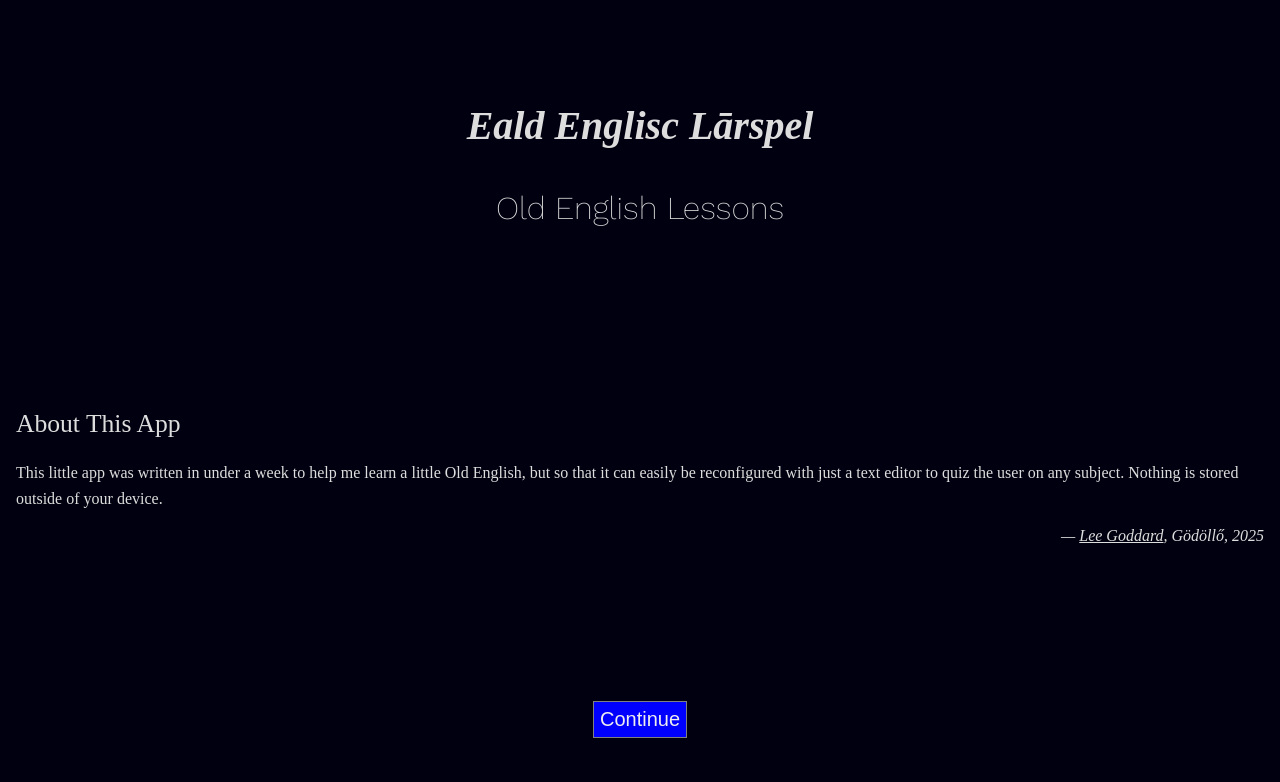
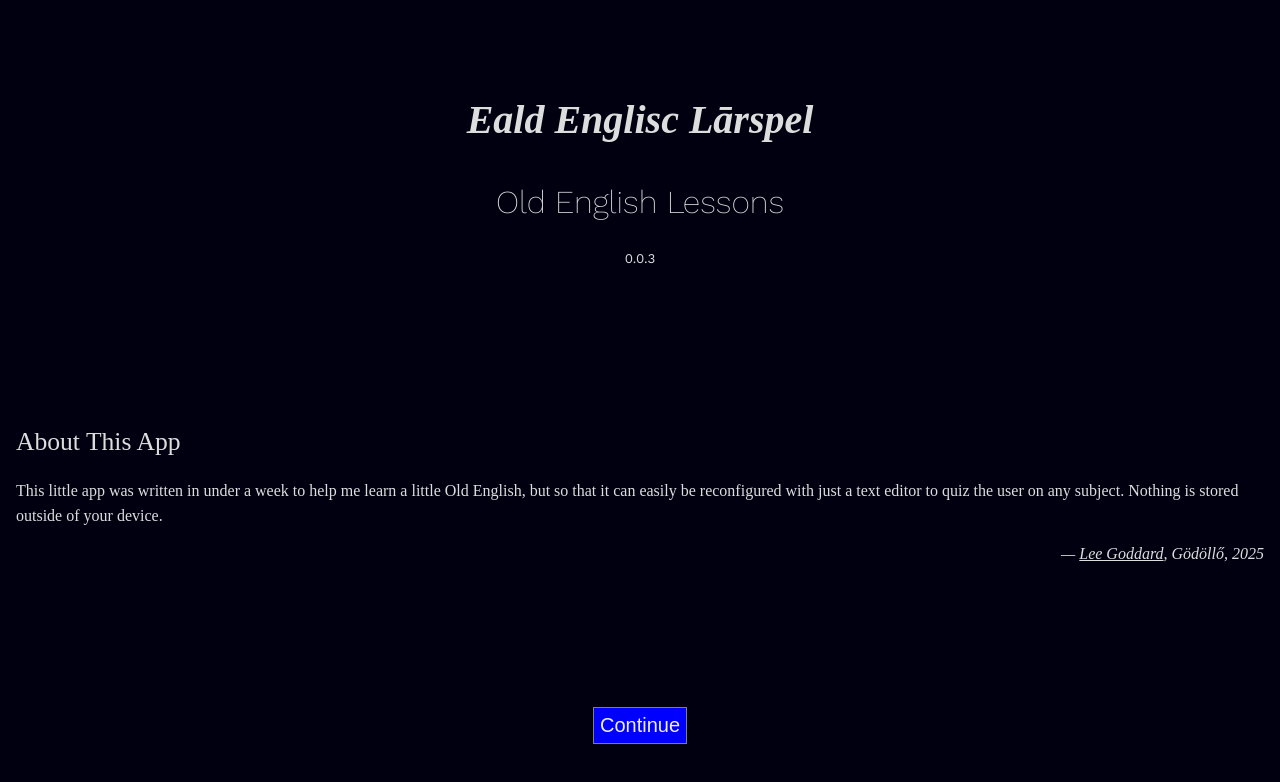
Before and after one commit to leegee/learning-oe, a React (Vite) app: page / in a window 1280 px wide. Shown: the top 782 px of the page. Built offline with nearby package versions, Linux system fonts and the light colour scheme; a web font is replaced by a local one.

Commit message:
Show version

```diff
--- a/src/App.tsx
+++ b/src/App.tsx
@@ -52,9 +52,6 @@ const App = () => {
     setIsLessonActive(!showLessonIntro && !lessonCompleted && !allCompleted);
   }, [currentLessonIndex, showLessonIntro, lessonCompleted, allCompleted]);
 
-  const hideSplashScreen = () => setShowSplash(false);
-  const showSplashScreen = () => setShowSplash(true);
-
   const onIncorrectAnswer = (incorrectAnswer: string) => {
     setIncorrectAnswers((prev = []) => {
       const updatedAnswers = [...prev, incorrectAnswer];
@@ -86,7 +83,7 @@ const App = () => {
     setLessonStartTime(null);
     setLessonCompleted(false);
     setShowLessonIntro(false);
-    showSplashScreen(true);
+    setShowSplash(true);
   }
 
   const onLessonComplete = () => {
@@ -200,7 +197,7 @@ const App = () => {
   };
 
   if (showSplash) {
-    return (<SplashScreen onContinue={() => hideSplashScreen()} />)
+    return (<SplashScreen onContinue={() => setShowSplash(false)} />)
   }
 
   return (
--- a/src/components/SplashScreen.css
+++ b/src/components/SplashScreen.css
@@ -13,16 +13,18 @@
     align-items: center;
 }
 
+#splash .titles {
+    text-align: center;
+}
+
 #splash h1 {
     font-size: 250%;
     font-weight: 900;
-    text-align: center;
 }
 
 #splash h2 {
     font-size: 200%;
     font-weight: 200;
-    text-align: center;
 }
 
 #splash a {
--- a/src/components/SplashScreen.tsx
+++ b/src/components/SplashScreen.tsx
@@ -1,3 +1,4 @@
+import packageJson from '../../package.json';
 import config from "./../config";
 import { useTranslation } from "react-i18next";
 
@@ -14,9 +15,12 @@ const SplashScreen = ({ onContinue }: SplashScreenProps) => {
 
     return (
         <aside id='splash'>
-            <section className="">
+            <section className="titles">
                 <h1 lang={config.targetLanguage}>{config.target.apptitle}</h1>
                 <h2 lang={config.defaultLanguage}>{config.default.apptitle}</h2>
+                <p>
+                    <small>{packageJson.version}</small>
+                </p>
             </section>
 
             <AboutComponent />
```
